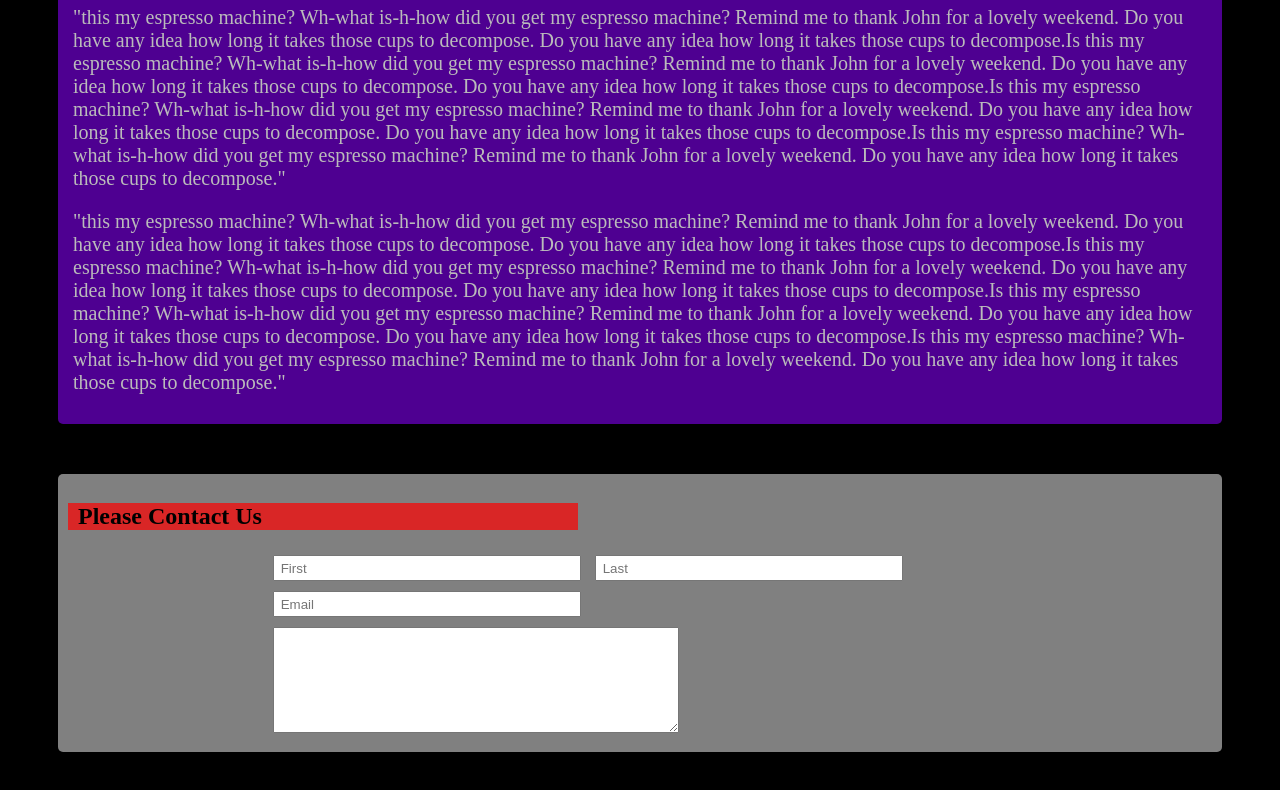
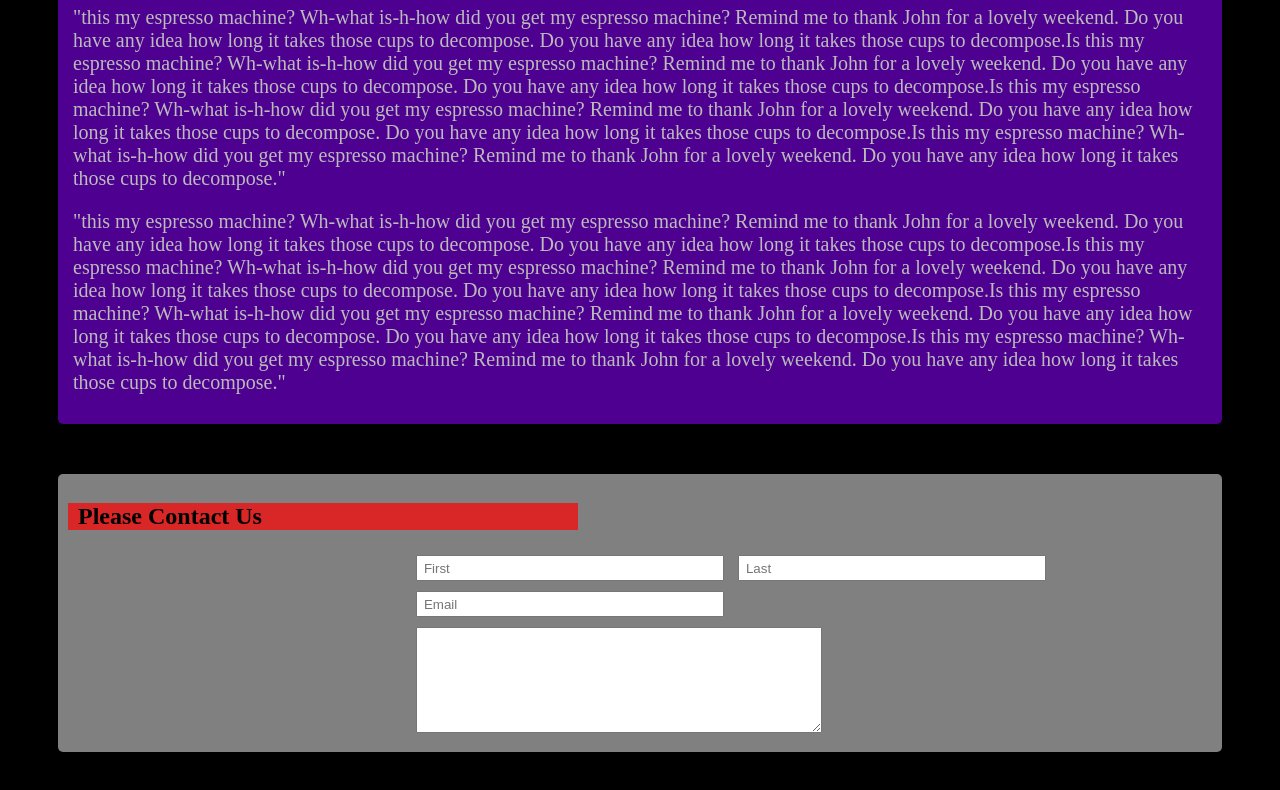
Before and after one commit to AlexGarcia2/capstone, a React app: page /#/Teams in a window 1280 px wide. Shown: the part 1752-2542 px from the top of the page. Built offline with nearby package versions, Linux system fonts and the light colour scheme.

Commit message:
add better spacing to main div and form

```diff
--- a/src/components/Contact.jsx
+++ b/src/components/Contact.jsx
@@ -1,6 +1,7 @@
 import React from 'react';
 
 const card={
+  marginTop:'200px',
   margin:'50px',
   padding:'10px',
   backgroundColor:'#fff9e7',
@@ -11,7 +12,8 @@ const card={
 }
 
 const formContent={
-  marginLeft:'200px'
+  marginLeft:'30%'
+
 }
 const inputBar={
   margin:'5px',
```
